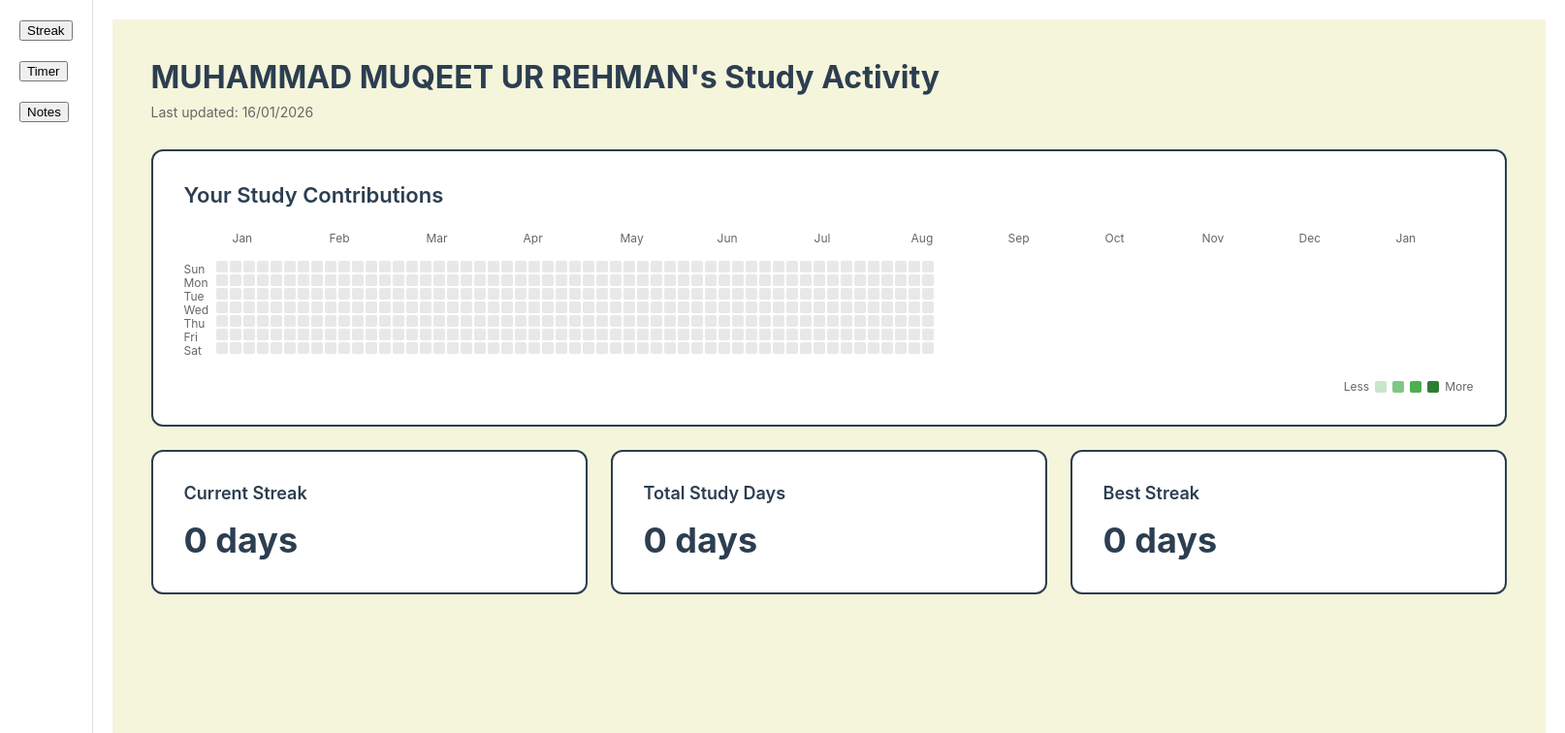
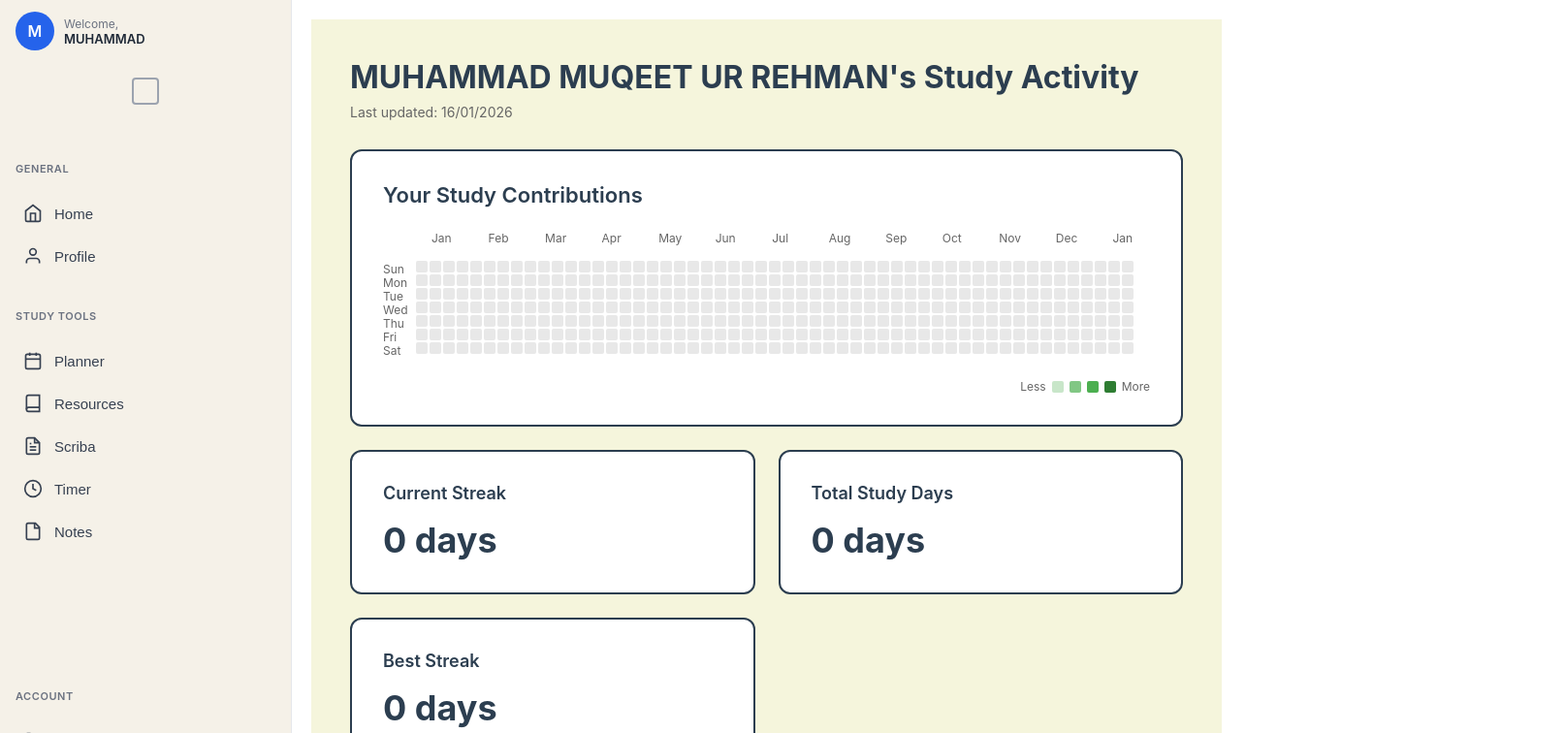
Before and after one commit to muqeetkhan050/studybuddy, a React (Create React App) app: page /home in a window 1280 px wide. Shown: the top 756 px of the page at 97% size, 1614 px wide, since content can reach past the window. Built offline with nearby package versions, Linux system fonts and the light colour scheme.

Commit message:
leftbar added

```diff
--- a/src/pages/Home.js
+++ b/src/pages/Home.js
@@ -1,25 +1,23 @@
+
+
 import React, { useState } from "react";
 import LeftBar from "./Leftbar";
 import Streak from "../components/Streak";
 import Timer from "../components/Timer";
 import Notes from "../components/Notes";
 
-
 export default function Home() {
   const [activeComponent, setActiveComponent] = useState("streak");
 
   return (
-    <div style={{ display: "flex", height: "100vh" }}>
-
-
+    <div style={{ display: "flex", height: "100vh", overflow: "hidden" }}>
       <LeftBar setActiveComponent={setActiveComponent} />
 
-      <div style={{ flex: 4, padding: "20px" }}>
+      <div style={{ flex: 1, padding: "20px", overflow: "hidden" }}>
         {activeComponent === "streak" && <Streak />}
         {activeComponent === "timer" && <Timer />}
         {activeComponent === "notes" && <Notes />}
       </div>
-
     </div>
   );
 }
--- a/src/pages/Leftbar.js
+++ b/src/pages/Leftbar.js
@@ -1,25 +1,266 @@
-import React from "react";
 
-export default function LeftBar({ setActiveComponent }) {
+
+import React from 'react';
+
+// Icon Components
+const HomeIcon = () => (
+  <svg width="20" height="20" viewBox="0 0 24 24" fill="none" stroke="currentColor" strokeWidth="2">
+    <path d="M3 9l9-7 9 7v11a2 2 0 0 1-2 2H5a2 2 0 0 1-2-2z" />
+    <polyline points="9 22 9 12 15 12 15 22" />
+  </svg>
+);
+
+const UserIcon = () => (
+  <svg width="20" height="20" viewBox="0 0 24 24" fill="none" stroke="currentColor" strokeWidth="2">
+    <path d="M20 21v-2a4 4 0 0 0-4-4H8a4 4 0 0 0-4 4v2" />
+    <circle cx="12" cy="7" r="4" />
+  </svg>
+);
+
+const CalendarIcon = () => (
+  <svg width="20" height="20" viewBox="0 0 24 24" fill="none" stroke="currentColor" strokeWidth="2">
+    <rect x="3" y="4" width="18" height="18" rx="2" ry="2" />
+    <line x1="16" y1="2" x2="16" y2="6" />
+    <line x1="8" y1="2" x2="8" y2="6" />
+    <line x1="3" y1="10" x2="21" y2="10" />
+  </svg>
+);
+
+const BookIcon = () => (
+  <svg width="20" height="20" viewBox="0 0 24 24" fill="none" stroke="currentColor" strokeWidth="2">
+    <path d="M4 19.5A2.5 2.5 0 0 1 6.5 17H20" />
+    <path d="M6.5 2H20v20H6.5A2.5 2.5 0 0 1 4 19.5v-15A2.5 2.5 0 0 1 6.5 2z" />
+  </svg>
+);
+
+const FileTextIcon = () => (
+  <svg width="20" height="20" viewBox="0 0 24 24" fill="none" stroke="currentColor" strokeWidth="2">
+    <path d="M14 2H6a2 2 0 0 0-2 2v16a2 2 0 0 0 2 2h12a2 2 0 0 0 2-2V8z" />
+    <polyline points="14 2 14 8 20 8" />
+    <line x1="16" y1="13" x2="8" y2="13" />
+    <line x1="16" y1="17" x2="8" y2="17" />
+    <polyline points="10 9 9 9 8 9" />
+  </svg>
+);
+
+const ClockIcon = () => (
+  <svg width="20" height="20" viewBox="0 0 24 24" fill="none" stroke="currentColor" strokeWidth="2">
+    <circle cx="12" cy="12" r="10" />
+    <polyline points="12 6 12 12 16 14" />
+  </svg>
+);
+
+const StickyNoteIcon = () => (
+  <svg width="20" height="20" viewBox="0 0 24 24" fill="none" stroke="currentColor" strokeWidth="2">
+    <path d="M15 2H6a2 2 0 0 0-2 2v16a2 2 0 0 0 2 2h12a2 2 0 0 0 2-2V7z" />
+    <path d="M14 2v6h6" />
+  </svg>
+);
+
+const LogOutIcon = () => (
+  <svg width="20" height="20" viewBox="0 0 24 24" fill="none" stroke="currentColor" strokeWidth="2">
+    <path d="M9 21H5a2 2 0 0 1-2-2V5a2 2 0 0 1 2-2h4" />
+    <polyline points="16 17 21 12 16 7" />
+    <line x1="21" y1="12" x2="9" y2="12" />
+  </svg>
+);
+
+const SidebarButton = ({ icon: Icon, label, active = false, onClick }) => {
+  const [isHovered, setIsHovered] = React.useState(false);
+
+  const buttonStyle = {
+    width: '100%',
+    display: 'flex',
+    alignItems: 'center',
+    gap: '12px',
+    padding: '10px 16px',
+    textAlign: 'left',
+    transition: 'all 0.2s',
+    borderRadius: '8px',
+    border: 'none',
+    cursor: 'pointer',
+    backgroundColor: active ? '#ffffff' : (isHovered ? '#e8e4d8' : 'transparent'),
+    color: active ? '#1d4ed8' : '#374151',
+    borderRight: active ? '4px solid #1d4ed8' : 'none',
+    fontWeight: '500',
+    fontSize: '15px'
+  };
+
   return (
-    <div style={{ flex: 1, padding: "20px", borderRight: "1px solid #ddd" }}>
+    <button
+      onClick={onClick}
+      style={buttonStyle}
+      onMouseEnter={() => setIsHovered(true)}
+      onMouseLeave={() => setIsHovered(false)}
+    >
+      <Icon />
+      <span>{label}</span>
+    </button>
+  );
+};
 
-      <button onClick={() => setActiveComponent("streak")}>
-        Streak
-      </button>
+// Section Header Component
+const SectionHeader = ({ title }) => (
+  <div style={{ padding: '24px 16px 8px 16px' }}>
+    <h3 style={{
+      fontSize: '11px',
+      fontWeight: '600',
+      color: '#6b7280',
+      textTransform: 'uppercase',
+      letterSpacing: '0.05em'
+    }}>
+      {title}
+    </h3>
+  </div>
+);
 
-      <br /><br />
+// User Profile Component
+const UserProfile = ({ name }) => (
+  <div style={{ padding: '12px 16px', marginBottom: '8px' }}>
+    <div style={{ display: 'flex', alignItems: 'center', gap: '10px' }}>
+      <div style={{
+        width: '40px',
+        height: '40px',
+        borderRadius: '50%',
+        backgroundColor: '#2563eb',
+        display: 'flex',
+        alignItems: 'center',
+        justifyContent: 'center',
+        color: 'white',
+        fontWeight: '600',
+        fontSize: '16px'
+      }}>
+        M
+      </div>
+      <div>
+        <p style={{ fontSize: '12px', color: '#6b7280', margin: 0 }}>Welcome,</p>
+        <p style={{ fontWeight: '600', color: '#1f2937', margin: 0, fontSize: '13px' }}>{name}</p>
+      </div>
+    </div>
+  </div>
+);
 
-      <button onClick={() => setActiveComponent("timer")}>
-        Timer
-      </button>
+// Main Leftbar Component
+const Leftbar = ({ setActiveComponent }) => {
+  const [activeTab, setActiveTab] = React.useState('streak');
 
-      <br /><br />
+  const handleButtonClick = (tabName, componentName) => {
+    setActiveTab(tabName);
+    if (setActiveComponent) {
+      setActiveComponent(componentName);
+    }
+  };
 
-      <button onClick={() => setActiveComponent("notes")}>
-        Notes
-      </button>
+  const [menuHovered, setMenuHovered] = React.useState(false);
 
+  return (
+    <div style={{
+      width: '300px',
+      minWidth: '300px',
+      height: '100vh',
+      backgroundColor: '#f5f1e8',
+      borderRight: '1px solid #e5e7eb',
+      display: 'flex',
+      flexDirection: 'column',
+      overflow: 'hidden',
+      flexShrink: 0
+    }}>
+      {/* User Profile Section */}
+      <UserProfile name="MUHAMMAD" />
+
+      {/* Collapsible Menu Icon */}
+      <div style={{ padding: '0 16px', marginBottom: '16px' }}>
+        <button
+          style={{
+            width: '100%',
+            padding: '8px',
+            backgroundColor: menuHovered ? '#e8e4d8' : 'transparent',
+            border: 'none',
+            borderRadius: '8px',
+            cursor: 'pointer',
+            transition: 'background-color 0.2s'
+          }}
+          onMouseEnter={() => setMenuHovered(true)}
+          onMouseLeave={() => setMenuHovered(false)}
+        >
+          <div style={{ display: 'flex', alignItems: 'center', justifyContent: 'center' }}>
+            <div style={{
+              width: '24px',
+              height: '24px',
+              border: '2px solid #9ca3af',
+              borderRadius: '4px'
+            }}></div>
+          </div>
+        </button>
+      </div>
+
+      {/* General Section */}
+      <SectionHeader title="General" />
+      <div style={{ padding: '0 8px', display: 'flex', flexDirection: 'column', gap: '4px' }}>
+        <SidebarButton
+          icon={HomeIcon}
+          label="Home"
+          active={activeTab === 'home'}
+          onClick={() => handleButtonClick('home', 'streak')}
+        />
+        <SidebarButton
+          icon={UserIcon}
+          label="Profile"
+          active={activeTab === 'profile'}
+          onClick={() => handleButtonClick('profile', 'profile')}
+        />
+      </div>
+
+      {/* Study Tools Section */}
+      <SectionHeader title="Study Tools" />
+      <div style={{ padding: '0 8px', display: 'flex', flexDirection: 'column', gap: '4px' }}>
+        <SidebarButton
+          icon={CalendarIcon}
+          label="Planner"
+          active={activeTab === 'planner'}
+          onClick={() => handleButtonClick('planner', 'planner')}
+        />
+        <SidebarButton
+          icon={BookIcon}
+          label="Resources"
+          active={activeTab === 'resources'}
+          onClick={() => handleButtonClick('resources', 'resources')}
+        />
+        <SidebarButton
+          icon={FileTextIcon}
+          label="Scriba"
+          active={activeTab === 'scriba'}
+          onClick={() => handleButtonClick('scriba', 'scriba')}
+        />
+        <SidebarButton
+          icon={ClockIcon}
+          label="Timer"
+          active={activeTab === 'timer'}
+          onClick={() => handleButtonClick('timer', 'timer')}
+        />
+        <SidebarButton
+          icon={StickyNoteIcon}
+          label="Notes"
+          active={activeTab === 'notes'}
+          onClick={() => handleButtonClick('notes', 'notes')}
+        />
+      </div>
+
+      {/* Spacer to push logout to bottom */}
+      <div style={{ flex: 1 }}></div>
+
+      {/* Account Section */}
+      <SectionHeader title="Account" />
+      <div style={{ padding: '0 8px 16px 8px', display: 'flex', flexDirection: 'column', gap: '4px' }}>
+        <SidebarButton
+          icon={LogOutIcon}
+          label="Log out"
+          active={false}
+          onClick={() => console.log('Logging out...')}
+        />
+      </div>
     </div>
   );
-}
+};
+
+export default Leftbar;
```
Also changed, not shown: src/components/Notes.js (line endings or trailing spaces).
